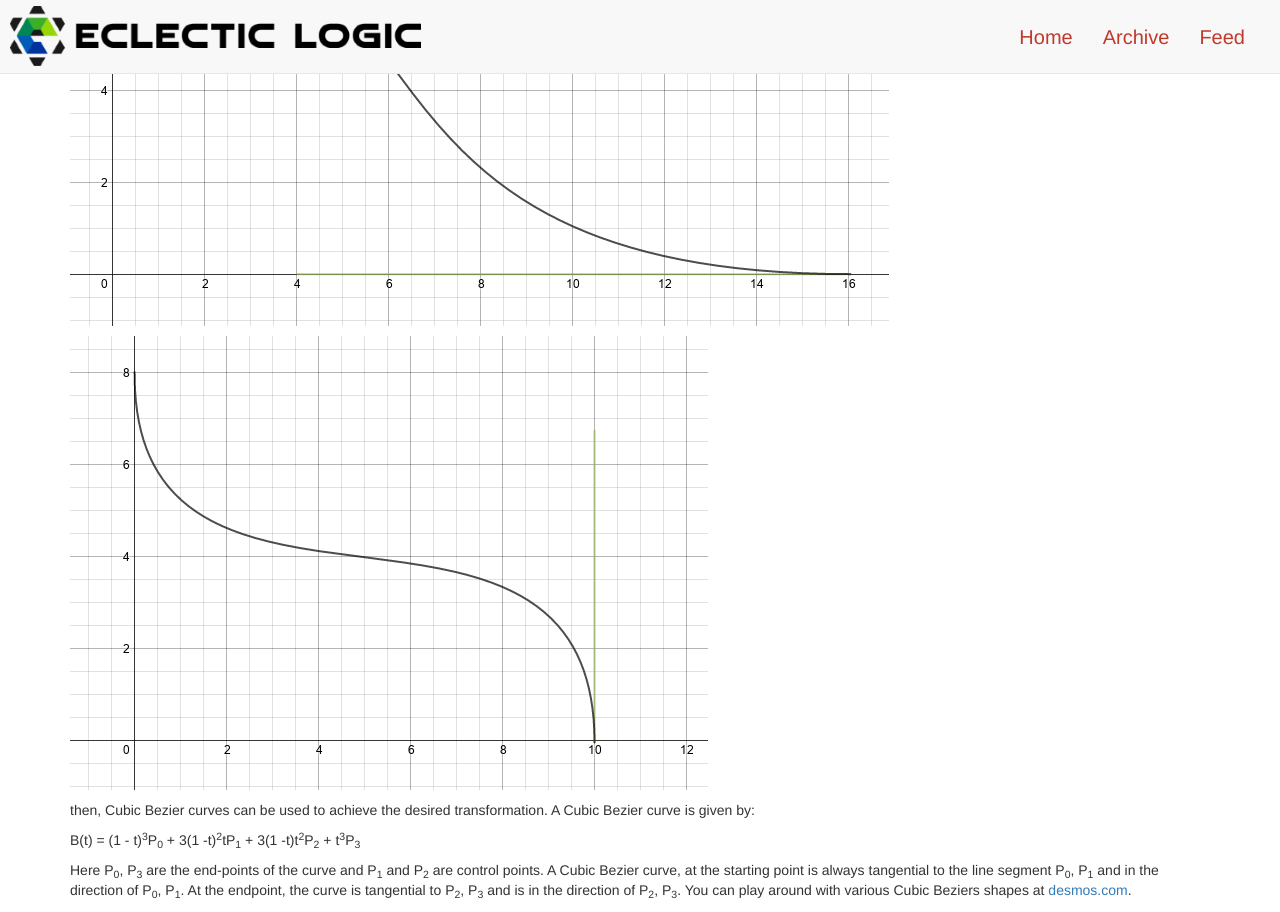
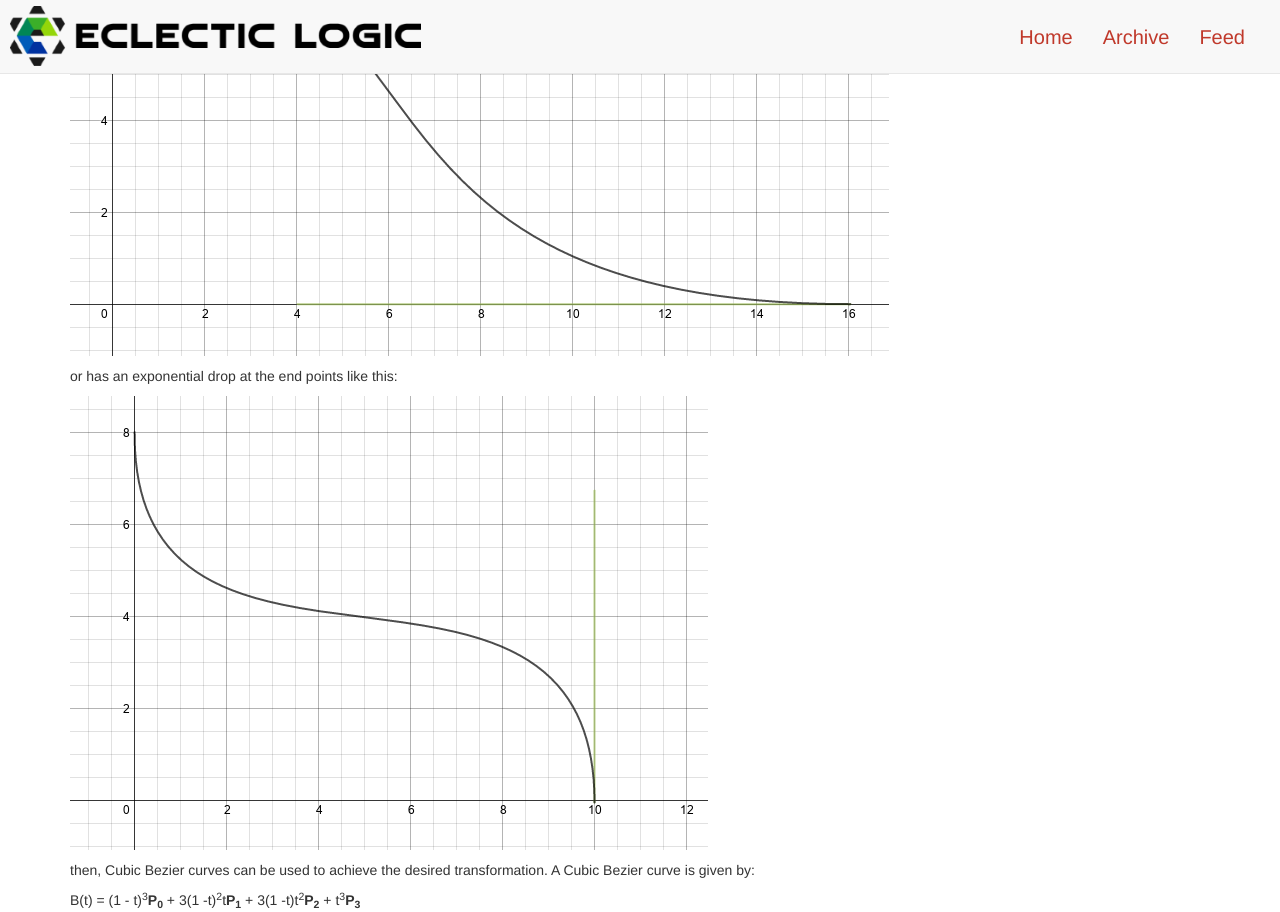
Before and after one commit to eclecticlogic/eclecticlogic.github.io, a Jekyll site: the page built from _posts/2015-07-17-curve-fitting.md, in a window 1280 px wide and 1400 px high, scrolled down 1372 px. Shown: the top 912 px of the window. Built offline with Jekyll 4.4.1, drawn with Linux system fonts in a browser that asks for light colours; nearby versions of some CDN libraries; Markdown is read by kramdown in place of the engine named in the settings; comment, search, counter and statistics services are not loaded; some of the changed text lies outside the part shown.

Commit message:
formatting

```diff
--- a/_posts/2015-07-17-curve-fitting.md
+++ b/_posts/2015-07-17-curve-fitting.md
@@ -5,21 +5,25 @@
 tags: algorithm
 ---
 
-Here is a simple technique to modify linear data points to a curve of your choice. If your function looks linear like these:
+Here is a simple technique to modify linear data points to a curve of your choice. If your function looks linear like this:
 
 ![]({{ site.baseurl }}public/images/blog/curve/linear-1.png)
 
+or even has a inverse linear form like this:
+
 ![]({{ site.baseurl }}public/images/blog/curve/linear-2.png)
 
-And you want to instead map it to a curve like one of these:
+And you want to instead map it to a curve that accentuates the initial values and suppresses the tail:
 
 ![]({{ site.baseurl }}public/images/blog/curve/curve-1.png)
+
+or has an exponential drop at the end points like this:
 
 ![]({{ site.baseurl }}public/images/blog/curve/curve-2.png)
 
 then, Cubic Bezier curves can be used to achieve the desired transformation. A Cubic Bezier curve is given by:
 
-B(t) = (1 - t)<sup>3</sup>P<sub>0</sub> + 3(1 -t)<sup>2</sup>tP<sub>1</sub> + 3(1 -t)t<sup>2</sup>P<sub>2</sub> + t<sup>3</sup>P<sub>3</sub>
+B(t) = (1 - t)<sup>3</sup>**P<sub>0</sub>** + 3(1 -t)<sup>2</sup>t**P<sub>1</sub>** + 3(1 -t)t<sup>2</sup>**P<sub>2</sub>** + t<sup>3</sup>**P<sub>3</sub>**
 
 Here P<sub>0</sub>, P<sub>3</sub> are the end-points of the curve and P<sub>1</sub> and P<sub>2</sub> are control points. A Cubic Bezier curve, at the starting point is always tangential to the line segment P<sub>0</sub>, P<sub>1</sub> and in the direction of P<sub>0</sub>, P<sub>1</sub>. At the endpoint, the curve is tangential to P<sub>2</sub>, P<sub>3</sub> and is in the direction of P<sub>2</sub>, P<sub>3</sub>. You can play around with various Cubic Beziers shapes at [desmos.com](https://www.desmos.com/calculator/cahqdxeshd).
 
@@ -30,4 +34,4 @@
 {% gist eclecticlogic/e46120cb719d38f5360e CubicBezierCurve.java %}
 
 
-One can easily create a composite Cubic Bezier curve fitting algorithm that combines multiple Cubic Bezier curves to model any shape you want to create.
+The class above can be extended to create a composite Cubic Bezier curve fitting algorithm that combines multiple Cubic Bezier curves to model any shape you want to create.
```
